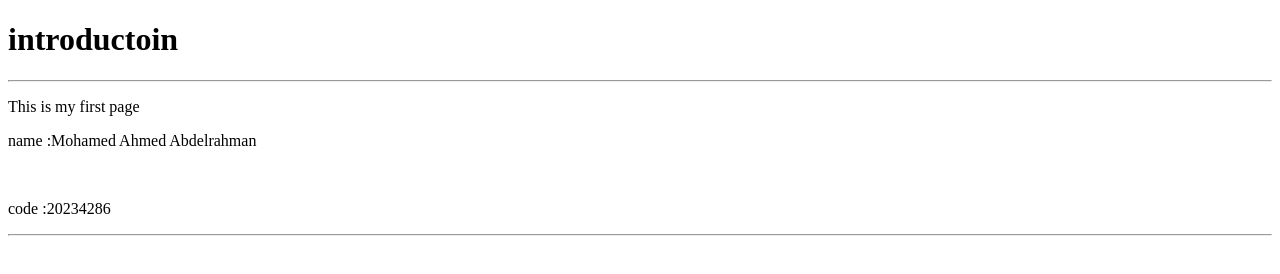
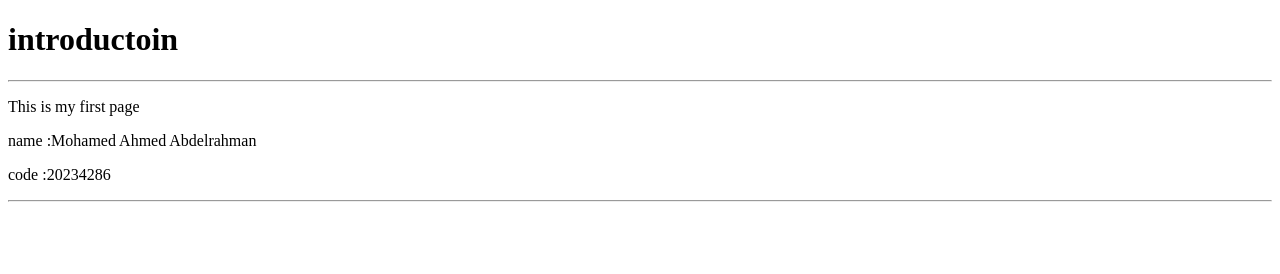
Before and after one commit to Mohamedahmedkedr/MyFirstWeb, a plain HTML site: page inde.html in a window 1280 px wide. Drawn offline with Linux system fonts and the light colour scheme.

Commit message:
first web page

```diff
--- a/inde.html
+++ b/inde.html
@@ -10,8 +10,9 @@
     <h1>introductoin</h1>
     <hr>
     <p>This is my first page</p>
-    <p>name :Mohamed Ahmed Abdelrahman</p><br>
+    <p>name :Mohamed Ahmed Abdelrahman</p>
     <p>code :20234286</p>
+
     <hr>
 </body>
 </html>
```
